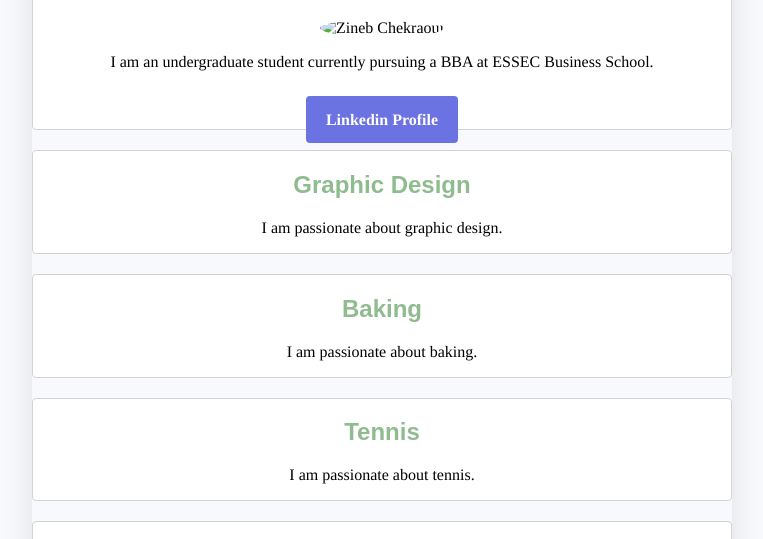
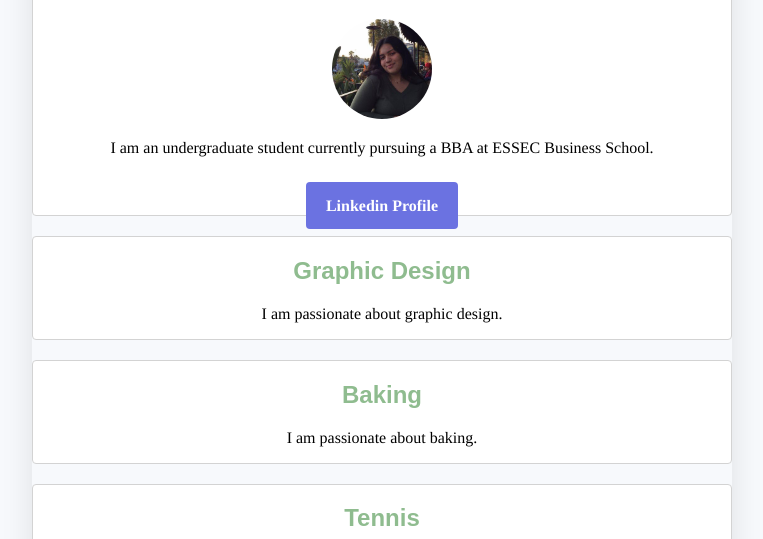
Before and after one commit to zineb-chekraoui/my-profile2, a plain HTML site: page index.html in a window 1280 px wide. Shown: the part 102-641 px from the top of the page, without its empty margins (258-1021 px from the left). Drawn offline with Linux system fonts and the light colour scheme.

Commit message:
Update index.html

```diff
--- a/index.html
+++ b/index.html
@@ -12,7 +12,7 @@
 
 				<div class="card-white" id="introduction">
 				<h1>Hello, I'm Zineb</h1>
-				<img src="images/profile.jpg" class="img-circle" width="100px" alt="Zineb Chekraoui" id="ProfilePic">
+				<img src="profile.jpg" class="img-circle" width="100px" alt="Zineb Chekraoui" id="ProfilePic">
 				<p>
 					I am an undergraduate student currently pursuing a BBA at ESSEC Business School.
 				</p>
```
